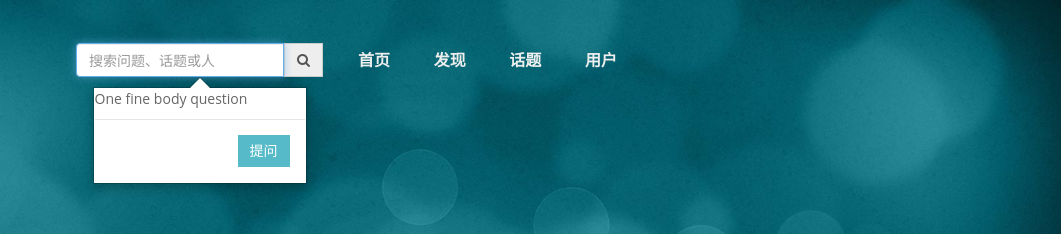
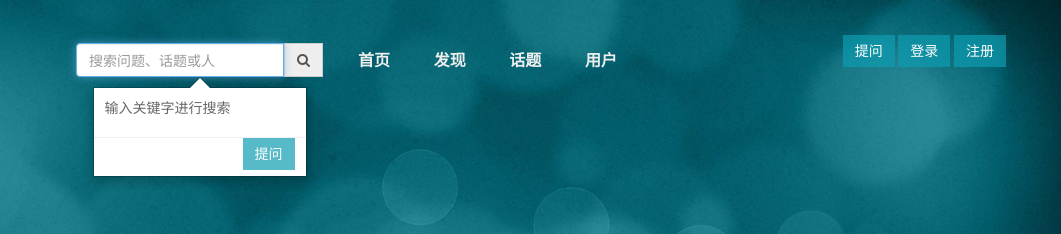
Before and after one commit to janehyt/jane, a plain HTML site: page MyWeb/index.html in a window 1280 px wide. Both pictures are taken after a click on the element 418 px from the left and 60 px from the top of the page. Shown: the top 234 px of the page, 219-1280 px from the left. Drawn offline with Linux system fonts and the light colour scheme; files that its build step writes are made by us from their sources.

Commit message:
初始菜单
popover框

```diff
--- a/MyWeb/index.html
+++ b/MyWeb/index.html
@@ -40,15 +40,6 @@
 							<input class="form-control" type="text" placeholder="搜索问题、话题或人" autocomplete="off" name="q"  >
 							<span class="input-group-addon" title="搜索" id="search_btns" onclick=""><i class="fa fa-search"></i></span>
 							<div class="clearfix"></div>
-							<!-- <div class="aw-dropdown" style="display: none;">
-								<i class="i-dropdown-triangle"></i>
-								<p class="title">输入关键字进行搜索</p>
-								<ul class="aw-dropdown-list"></ul>
-								<p class="search"><span>搜索:</span><a onclick="$('#global_search_form').submit();"></a></p>
-								<p><a href="javascript:;<? } else { ?>publish" onclick="$('#header_publish').click();" class="pull-right btn btn-normal btn-success publish">发起问题</a></p>
-							</div> -->
-
-
 
 
 						</div>
@@ -79,13 +70,19 @@
 								<li class="menu-item">
 									<a href="#">用户</a>
 								</li>
+
+								<!-- <li class="menu-item">
+									<a href="#"><i class="fa fa-pencil"></i></a>
+								</li> -->
 							</ul>
 						</div>
 					</nav>
 
 					<ul class="navbar-right">
 
-
+						<a href="#" class="btn btn-primary ">提问</a>
+						<a href="#" class="btn btn-primary ">登录</a>
+						<a href="#" class="btn btn-primary ">注册</a>
 					</ul>
 
 				</div>
@@ -95,18 +92,26 @@
 	</header>
 	<!-- End Header -->
 
+
+
 	<!-- popover group -->
 	<div id="popover-content" class="hide">
-      <div class="popover-body">
-        <p>One fine body question</p>
+
+		<div class="search-list">
+
+			<p class="title">输入关键字进行搜索</p>
+			<ul class="reco-list"></ul>
+		<!-- <p class="search"><span>搜索:</span><a onclick="$('#global_search_form').submit();"></a></p>
+									<p><a href="javascript:;<? } else { ?>publish" onclick="$('#header_publish').click();" class="pull-right btn btn-normal btn-success publish">发起问题</a></p> -->
+			<p><a href="#" class="btn btn-primary pull-right">提问</a></p>
 		</div>
-      <div class="modal-footer">
-        <a href="#" class="btn btn-primary ">提问</a>
 	</div>
+
 	<!-- jQuery (necessary for Bootstrap's JavaScript plugins) -->
 	<script src="js/jquery-1.11.1.js"></script>
 	<!-- Include all compiled plugins (below), or include individual files as needed -->
 	<script src="js/bootstrap.min.js"></script>
 	<script src="style.js"></script>
+
 </body>
 </html>
--- a/MyWeb/style.css
+++ b/MyWeb/style.css
@@ -2867,7 +2867,6 @@ header.active #trigger {
 
 .popover-content {
 	padding: 0;
-	min-width: 210px;
 }
 
 .popover-content .sidebar-searchbox input {
@@ -3102,7 +3101,7 @@ body {
 }
 
 /*-------------------------------------------------------*/
-/* 36. Full Width Image
+/* 36. Fl Width Image
 /*-------------------------------------------------------*/
 
 .fullwidth-image {
@@ -3178,17 +3177,61 @@ body {
 }
 
 
-/*自定义组合搜索框*/
-.group-search{width:260px;margin:0 10px 0 5px;}
-.group-search .input-group{margin-bottom: 10px;}
-.group-search .input-group .input-group-addon{border-left:none;border-radius: 0 5px 5px 0;cursor: pointer;}
-.group-search form{width:100%;margin-top:10px;}
+.popover-content .search-list p{
+	margin: 0;
+	min-width: 210px;
+	background: transparent;
+}
+
+.popover-content .search-list:after {
+	top: 10px;
+}
+
+
+.search-list {
+    position: relative;
+}
+
+/*.search-list p a{
+	width: 100%;
+	height: 50px;
+	margin: 10px auto;
+	padding-left: 20px;
+	padding-right: 40px;
+	text-align: left;
+	font-size: 18px;
+	border-bottom: 2px solid rgba(15, 157, 177, 0.7);
+	display: inline-block;
+	color: #666666;
+}*/
+/*
+.search-list a {
+	text-decoration: none;
+	color: #333333;
+}
+
+
+
+.search-list p{
+	width: 100%;
+	margin: 10px auto;
+	padding-left: 20px;
+	padding-right: 40px;
+
+	background-color: #f7f7f7;
+	color: color: #666666;;
+	border: 0;
+}
+
+.widget .search-list p {
+	color: #000000;
+}
+*/
+
 /* 搜索下拉菜单 */
-.group-search .dropdown{top:44px;left:0;width: 360px;}
-.group-search .dropdown .i-dropdown-triangle{position: absolute;top:-6px;}
-.group-search .dropdown p{height: 38px;line-height: 38px;margin:0;padding:0 10px;font-weight: normal;border-top: 1px dotted #E2E2E2;}
-.group-search .dropdown p.search{display: none;}
-.group-search .dropdown p.title{border-top: none;}
-.group-search .dropdown .btn-success{margin-top:6px;}
-.group-search .dropdown .dropdown-list{max-height: 348px;overflow-y: scroll;}
-.group-search .dropdown .dropdown-list li.question .hide-txt{width: 250px;}
+.search-list p{height: 38px;line-height: 38px;margin:0;padding:0 10px;font-weight: normal;border-top: 1px dotted #E2E2E2;}
+.search-list p.search{display: none;}
+.search-list p.title{border-top: none;}
+.search-list .btn-success{margin-top:6px;}
+.search-list .reco-list{max-height: 348px;overflow-y: scroll;}
+.search-list .reco-list li.question .hide-txt{width: 250px;}
```
Also changed, not shown: MyWeb/style.js (line endings or trailing spaces). Lines whose indentation alone changed are shown as unchanged.
